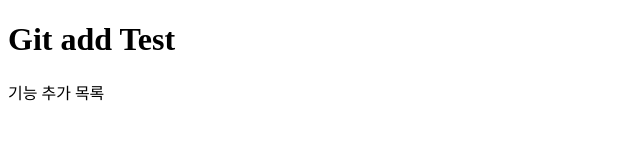
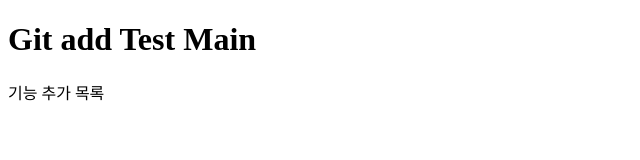
Before and after one commit to kongi59/online, a plain HTML site: page index.html in a window 1280 px wide. Shown: the whole page, without its empty margins (0-640 px from the left). Drawn offline with Linux system fonts and the light colour scheme.

Commit message:
메인 페이지 생성

```diff
--- a/index.html
+++ b/index.html
@@ -6,7 +6,7 @@
     <title>Document</title>
 </head>
 <body>
-    <h1>Git add Test</h1>
+    <h1>Git add Test Main</h1>
     <div>기능 추가 목록</div>
 </body>
 </html>
```
